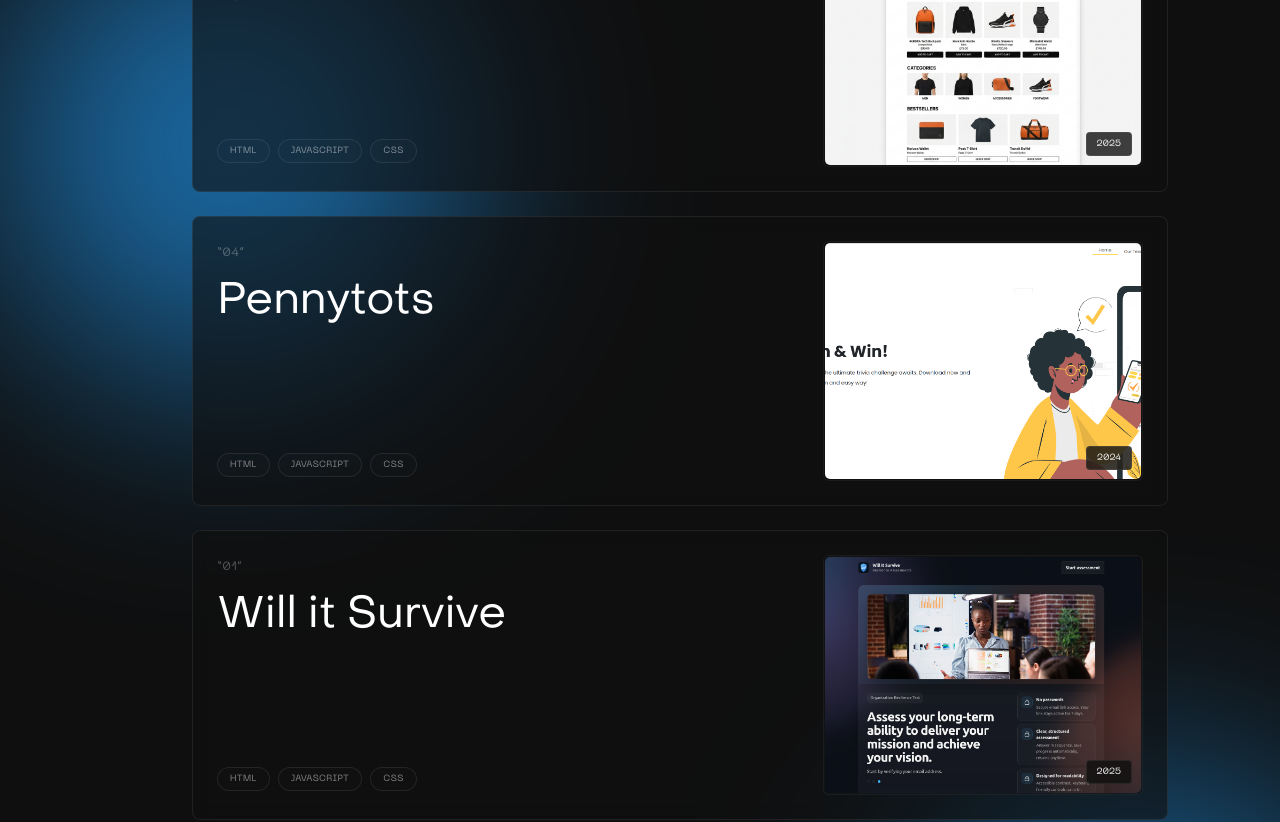
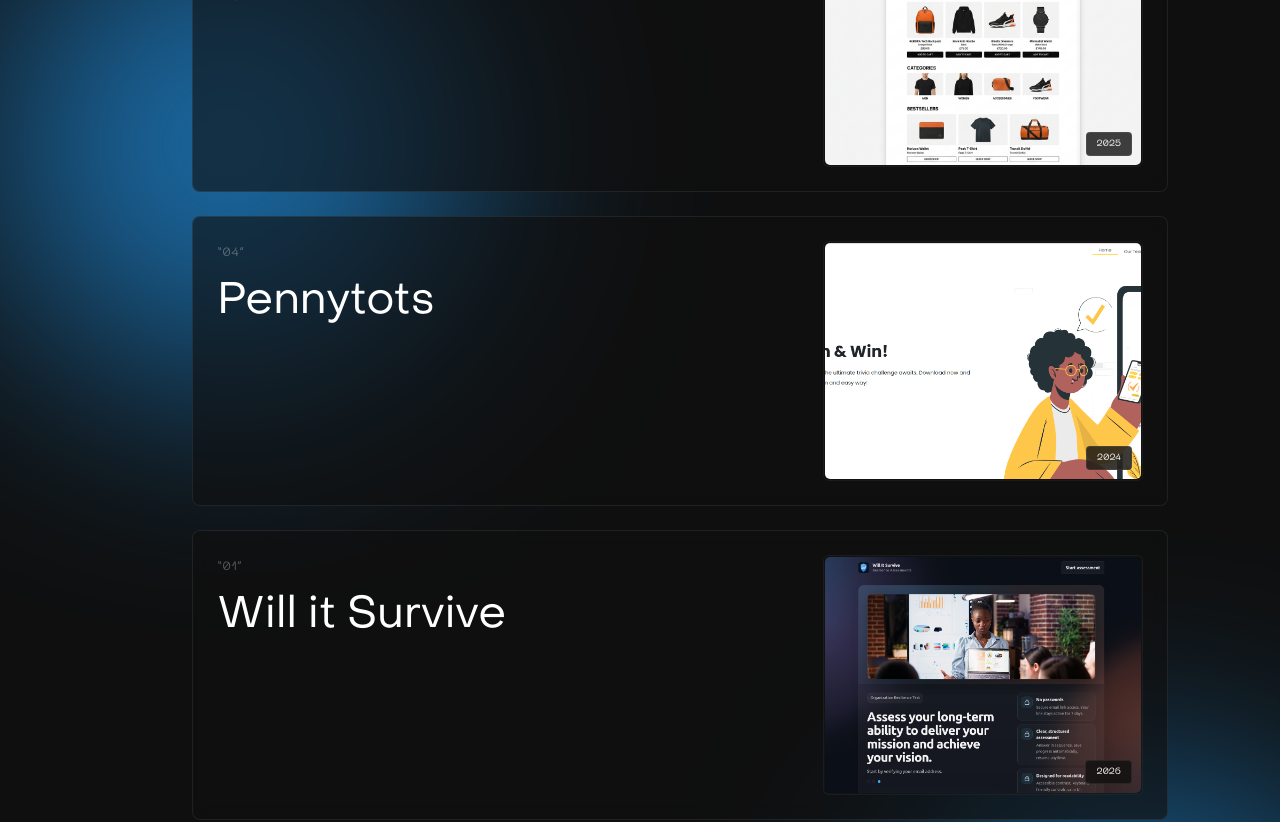
Before and after one commit to Oluwatobisaints12/tobi.codes, a Next.js app: page / in a window 1280 px wide. Shown: the part 2220-3042 px from the top of the page. Built offline with nearby package versions, Linux system fonts and the light colour scheme; a web font is replaced by a local one.

Commit message:
refactor: remove tags from project interface and update year for multiple projects

```diff
--- a/src/app/page.tsx
+++ b/src/app/page.tsx
@@ -632,17 +632,7 @@ export default function Page() {
                           </h3>
                         </div>
 
-                        {/* Tech tags */}
-                        <div className="flex flex-wrap gap-2 mt-4">
-                          {project.tags.map((tag, tIdx) => (
-                            <span
-                              key={tIdx}
-                              className="font-neue-machina text-[9px] uppercase tracking-wider px-3 py-1 rounded-full border border-white/[0.08] bg-white/[0.01] text-white/50"
-                            >
-                              {tag}
-                            </span>
-                          ))}
-                        </div>
+
                       </div>
 
                       {/* Right: Image Preview */}
--- a/src/config/content.ts
+++ b/src/config/content.ts
@@ -13,7 +13,6 @@ export interface TextSegment {
 export interface Project {
   title: string;
   number: string;
-  tags: string[];
   image: string;
   year: string;
   url: string;
@@ -109,7 +108,7 @@ export const PORTFOLIO_CONTENT: PortfolioConfig = {
     {
       title: "Quikaar",
       number: "02",
-      tags: ["html", "javascript", "css"],
+
       image: shoppayImg.src,
       year: "2025",
       url: "https://quikaar.com/"
@@ -117,7 +116,7 @@ export const PORTFOLIO_CONTENT: PortfolioConfig = {
     {
       title: "Pennytots",
       number: "04",
-      tags: ["html", "javascript", "css"],
+
       image: pennytotsImg.src,
       year: "2024",
       url: "https://app.pennytots.com/"
@@ -125,25 +124,25 @@ export const PORTFOLIO_CONTENT: PortfolioConfig = {
     {
       title: "Will it Survive",
       number: "01",
-      tags: ["html", "javascript", "css"],
+
       image: willFrontendImg.src,
-      year: "2025",
+      year: "2026",
       url: "https://will-it-survive.pennytots.com"
     },
     {
       title: "Will it Survive Admin",
       number: "01",
-      tags: ["html", "javascript", "css"],
+
       image: willAdminImg.src,
-      year: "2025",
+      year: "2026",
       url: "https://will-it-survive-admin.pennytots.com"
     },
     {
       title: "Great Anosike",
       number: "03",
-      tags: ["html", "javascript", "css"],
+
       image: greatAnosikeImg.src,
-      year: "2024",
+      year: "2025",
       url: "https://www.greatanosike.com"
     }
   ]
```
